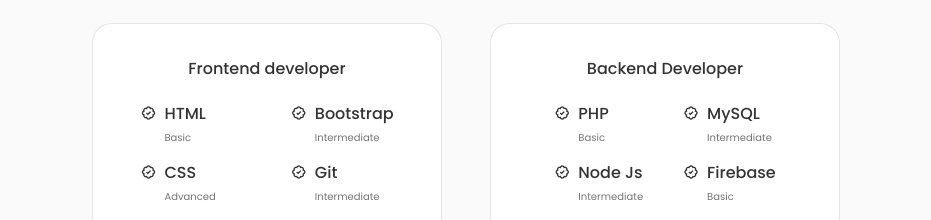
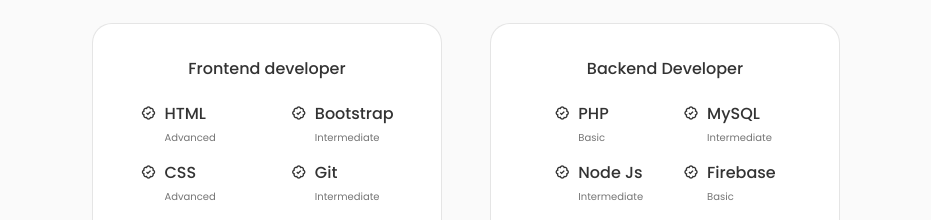
Before and after one commit to Filla0/My-Portfolio, a React (Vite) app: page / in a window 1280 px wide. Shown: the part 1520-1740 px from the top of the page, without its empty margins (174-1105 px from the left). Built offline with nearby package versions, Linux system fonts and the light colour scheme.

Commit message:
Update Frontend.jsx

```diff
--- a/src/components/Skills/Frontend.jsx
+++ b/src/components/Skills/Frontend.jsx
@@ -13,7 +13,7 @@
 
                         <div>
                             <h3 className="skills__name">HTML</h3>
-                            <span className="skills__level">Basic</span>
+                            <span className="skills__level">Advanced</span>
                         </div>
                     </div>
 
```
